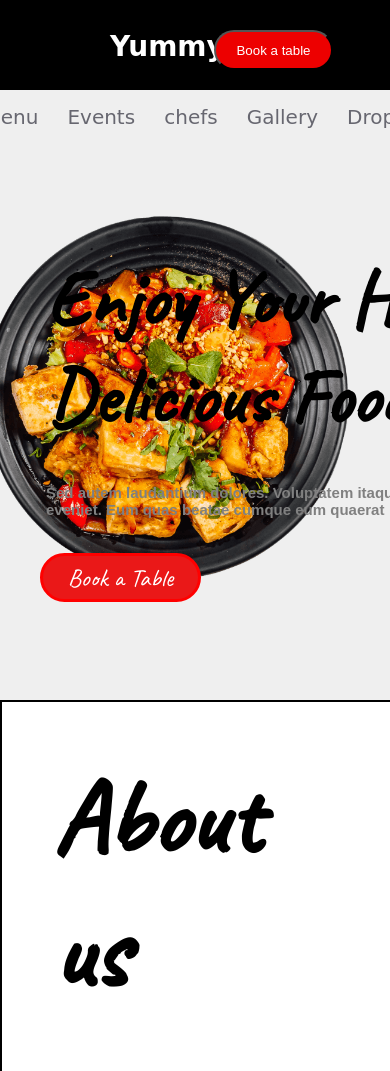
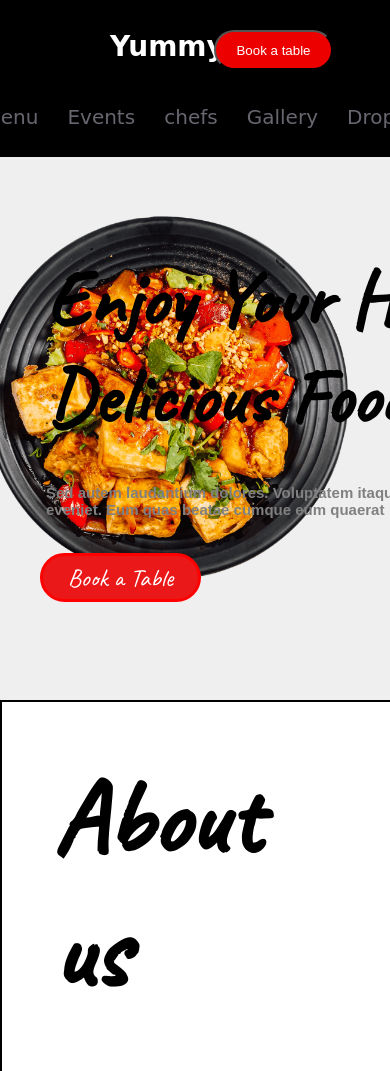
Before and after one commit to Arbaz14/1-Third-webside, a plain HTML site: page index.html in a window 390 px wide. Shown: the top 1071 px of the page. Drawn offline with Linux system fonts and the light colour scheme; a web font is replaced by a local one.

Commit message:
phone.css

```diff
--- a/phone.css
+++ b/phone.css
@@ -2,6 +2,7 @@ header{
     display: flex;
     flex-direction: column;
     align-items: center;
+    height: 157px;
 }
 .IMG{
     right: 42px;
```
